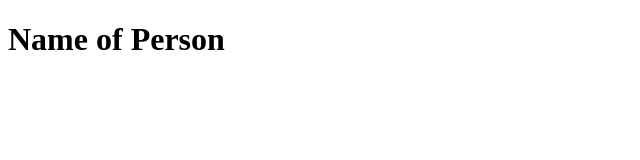
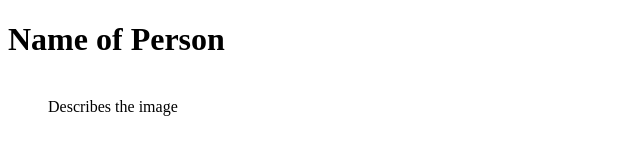
Before and after one commit to rick-rodriguez16/tribute-page, a plain HTML site: page index.html in a window 1280 px wide. Shown: the whole page, without its empty margins (0-640 px from the left). Drawn offline with Linux system fonts and the light colour scheme.

Commit message:
updating tribute-page

```diff
--- a/index.html
+++ b/index.html
@@ -14,6 +14,9 @@
             </h1>
             <figure id="img-div">
                 <img src="" alt="" id="img" />
+                <figcaption id="img-caption">
+                    Describes the image
+                </figcaption>
             </figure>
         </header>
     </main>
```
